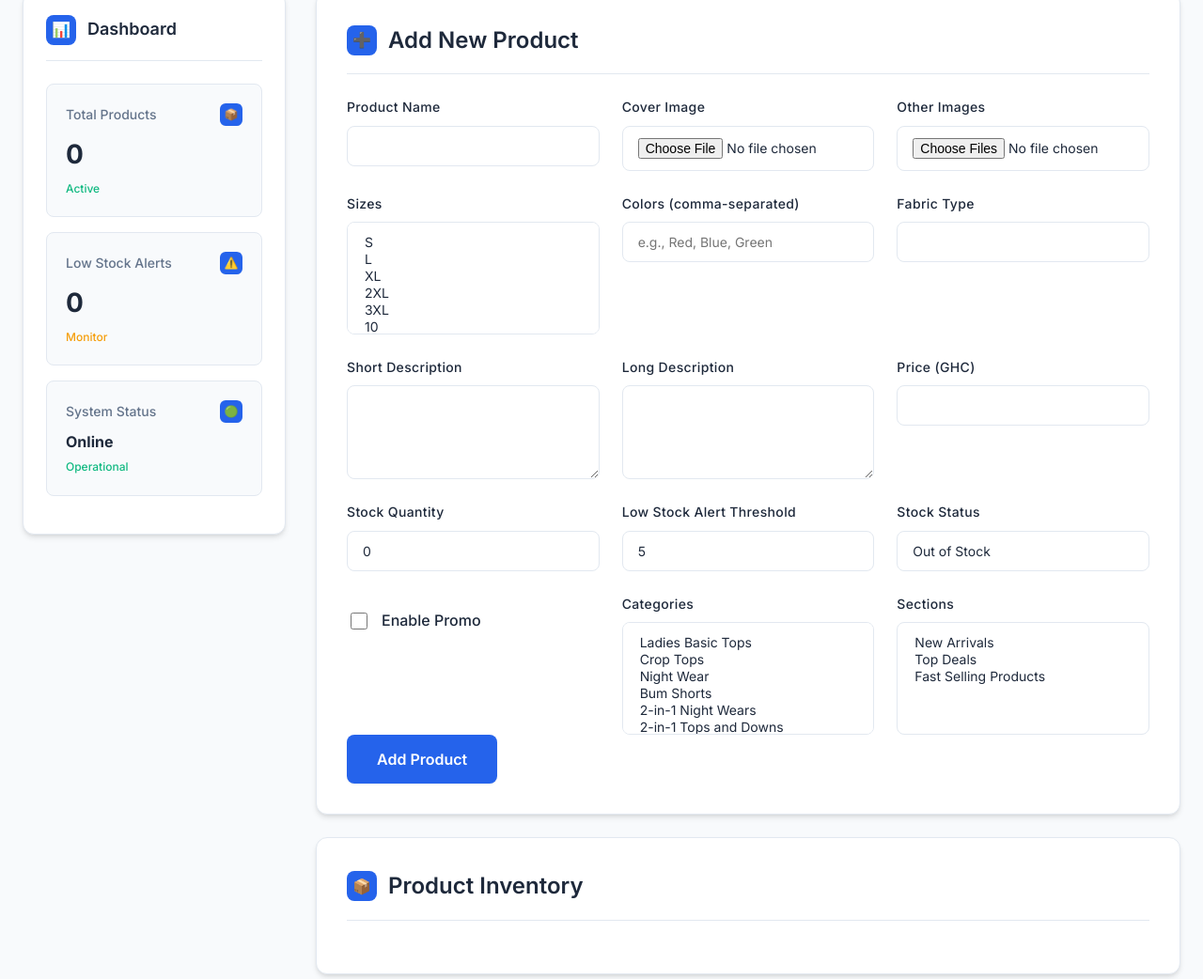
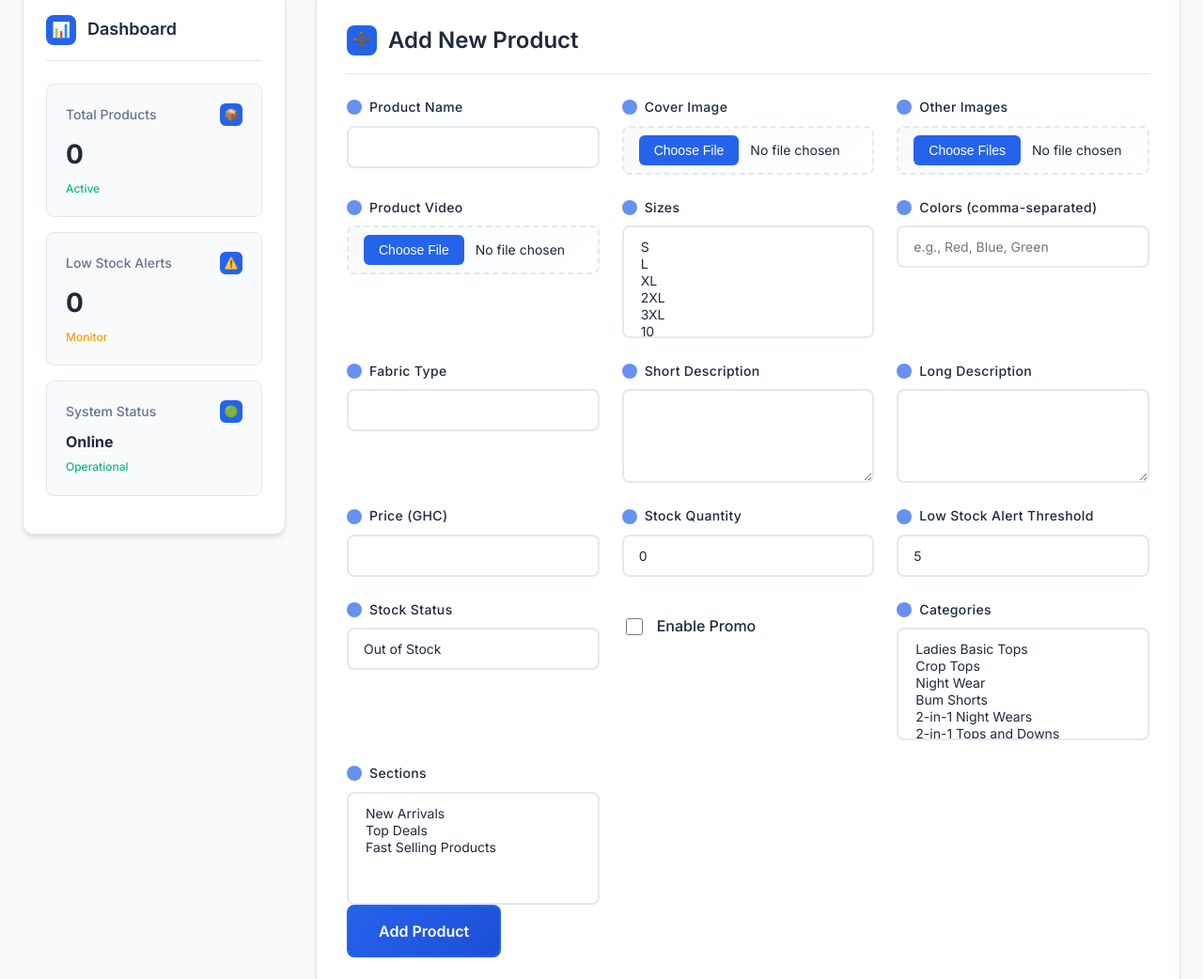
Before and after one commit to dromorongit/AuntieArabaShopPMS, a website: page index.html in a window 1280 px wide. Shown: the part 155-1197 px from the top of the page at 94% size. Drawn offline with Linux system fonts and the light colour scheme; no server answers.

Commit message:
Add video upload support and modernize product form styling

```diff
--- a/index.html
+++ b/index.html
@@ -103,6 +103,11 @@
                <div class="form-group">
                  <label class="form-label" for="other_images">Other Images</label>
                  <input type="file" class="form-input" id="other_images" name="other_images" accept="image/*" multiple>
+               </div>
+
+               <div class="form-group">
+                 <label class="form-label" for="video">Product Video</label>
+                 <input type="file" class="form-input" id="video" name="video" accept="video/*">
                </div>
 
                <div class="form-group">
@@ -310,6 +315,11 @@
               </div>
 
               <div class="form-group">
+                <label for="edit_video">Product Video</label>
+                <input type="file" id="edit_video" name="video" accept="video/*">
+              </div>
+
+              <div class="form-group">
                 <label for="edit_sizes">Sizes</label>
                 <select id="edit_sizes" multiple>
                   <option value="S">S</option>
--- a/style.css
+++ b/style.css
@@ -310,15 +310,28 @@ body {
 .form-group {
   display: flex;
   flex-direction: column;
+  position: relative;
 }
 
 .form-label {
-  display: block;
+  display: flex;
+  align-items: center;
+  gap: 8px;
   margin-bottom: 8px;
   color: var(--text-primary);
   font-weight: 500;
   font-size: 14px;
   letter-spacing: 0.025em;
+}
+
+.form-label::before {
+  content: '';
+  width: 16px;
+  height: 16px;
+  background: var(--primary-color);
+  border-radius: 50%;
+  flex-shrink: 0;
+  opacity: 0.7;
 }
 
 .form-input,
@@ -326,13 +339,14 @@ body {
 .form-select {
   width: 100%;
   padding: 12px 16px;
-  border: 1px solid var(--border-color);
+  border: 2px solid var(--border-color);
   border-radius: var(--radius-md);
   font-size: 14px;
-  transition: all 0.2s ease;
+  transition: all 0.3s ease;
   background: var(--surface-color);
   font-family: inherit;
   color: var(--text-primary);
+  position: relative;
 }
 
 .form-input:focus,
@@ -340,7 +354,8 @@ body {
 .form-select:focus {
   outline: none;
   border-color: var(--primary-color);
-  box-shadow: 0 0 0 3px rgba(37, 99, 235, 0.1);
+  box-shadow: 0 0 0 4px rgba(37, 99, 235, 0.15), 0 2px 8px rgba(37, 99, 235, 0.1);
+  transform: translateY(-1px);
 }
 
 .form-textarea {
@@ -351,6 +366,35 @@ body {
 .form-select[multiple] {
   height: 120px;
   background: var(--surface-color);
+}
+
+/* File input styling */
+.form-input[type="file"] {
+  padding: 8px 16px;
+  border-style: dashed;
+  background: linear-gradient(135deg, var(--background-color) 0%, var(--surface-color) 100%);
+}
+
+.form-input[type="file"]:hover {
+  border-color: var(--primary-color);
+  background: linear-gradient(135deg, var(--surface-color) 0%, rgba(37, 99, 235, 0.05) 100%);
+}
+
+.form-input[type="file"]::file-selector-button {
+  background: var(--primary-color);
+  color: white;
+  border: none;
+  padding: 8px 16px;
+  border-radius: var(--radius-sm);
+  cursor: pointer;
+  font-weight: 500;
+  transition: all 0.2s ease;
+  margin-right: 12px;
+}
+
+.form-input[type="file"]::file-selector-button:hover {
+  background: var(--primary-dark);
+  transform: translateY(-1px);
 }
 
 .checkbox-group {
@@ -387,20 +431,43 @@ body {
   font-weight: 600;
   text-decoration: none;
   cursor: pointer;
-  transition: all 0.2s ease;
+  transition: all 0.3s cubic-bezier(0.4, 0, 0.2, 1);
   font-family: inherit;
   box-shadow: var(--shadow-sm);
+  position: relative;
+  overflow: hidden;
+}
+
+.btn::before {
+  content: '';
+  position: absolute;
+  top: 0;
+  left: -100%;
+  width: 100%;
+  height: 100%;
+  background: linear-gradient(90deg, transparent, rgba(255, 255, 255, 0.2), transparent);
+  transition: left 0.5s;
+}
+
+.btn:hover::before {
+  left: 100%;
 }
 
 .btn-primary {
-  background: var(--primary-color);
+  background: linear-gradient(135deg, var(--primary-color) 0%, var(--primary-dark) 100%);
   color: white;
+  border: 2px solid var(--primary-color);
 }
 
 .btn-primary:hover {
-  background: var(--primary-dark);
-  transform: translateY(-1px);
-  box-shadow: var(--shadow-md);
+  background: linear-gradient(135deg, var(--primary-dark) 0%, var(--primary-color) 100%);
+  transform: translateY(-2px) scale(1.02);
+  box-shadow: var(--shadow-lg), 0 0 20px rgba(37, 99, 235, 0.3);
+}
+
+.btn-primary:active {
+  transform: translateY(0) scale(1);
+  transition: all 0.1s ease;
 }
 
 .btn-secondary {
```
Also changed, not shown: index.js (+11 -4 lines), updated_script.js (+10 -0 lines).
